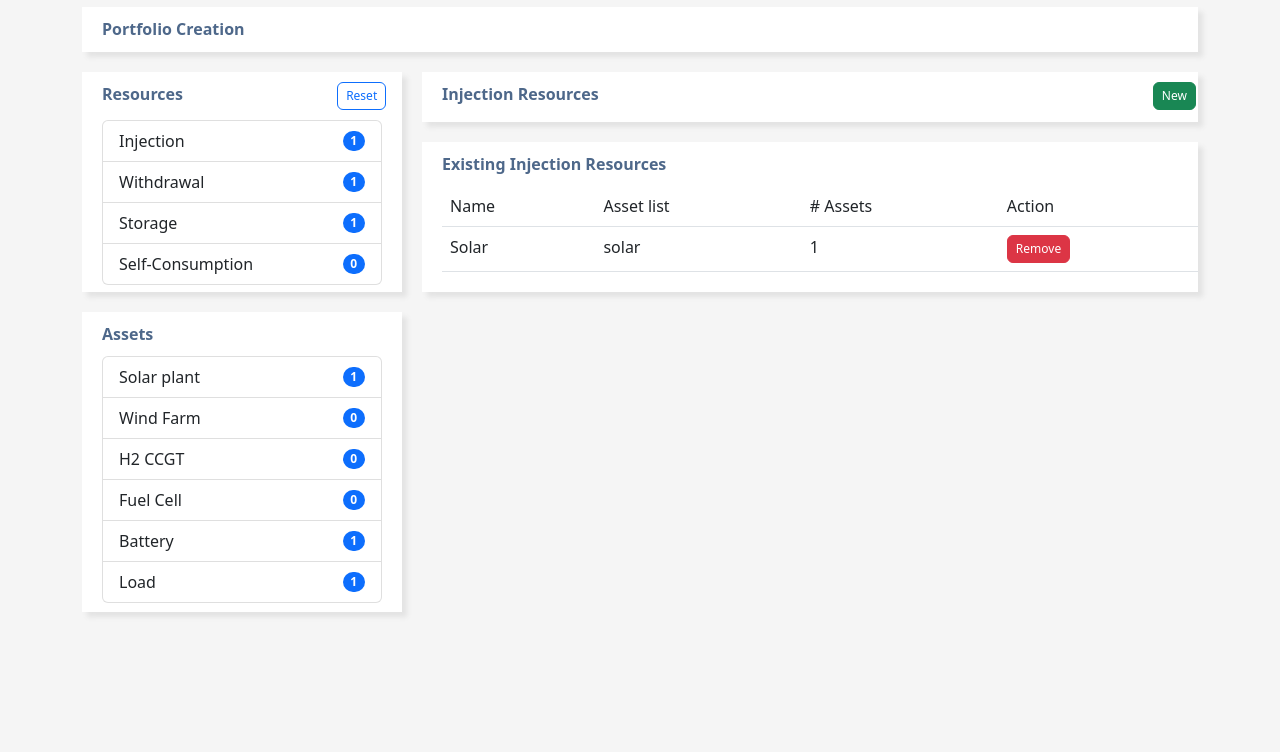
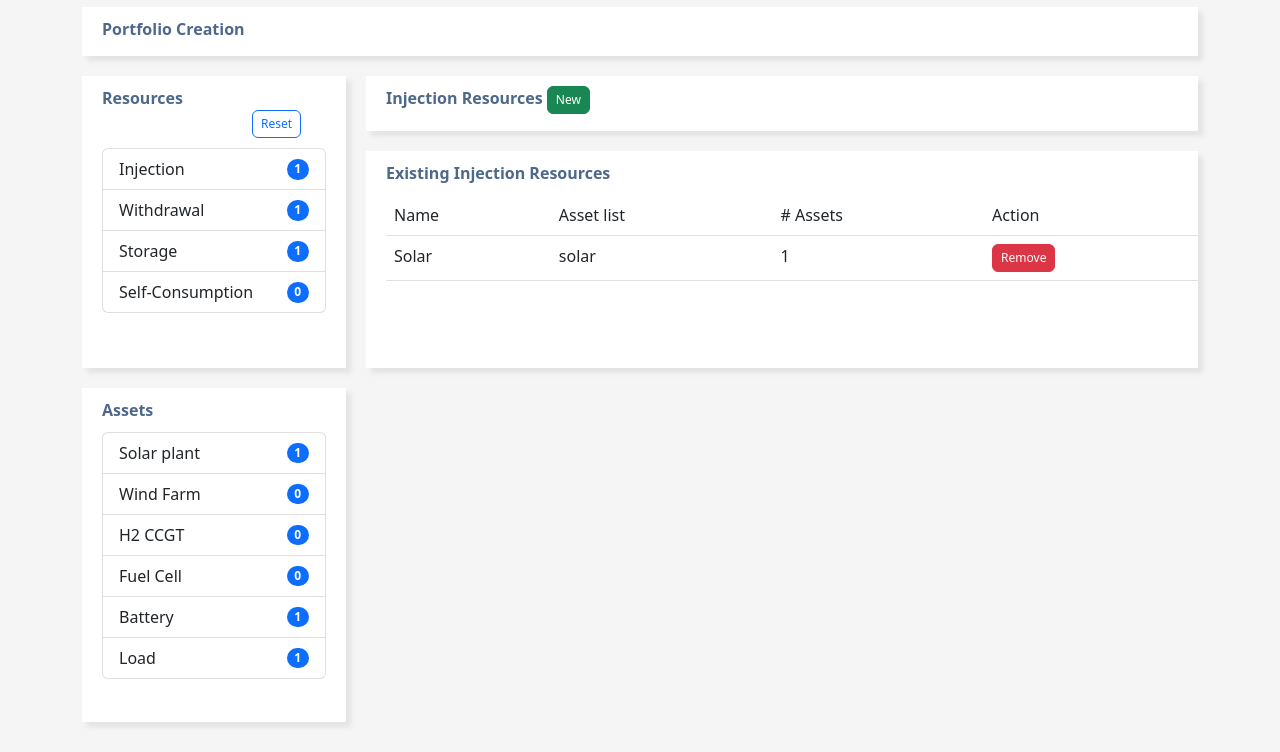
Before and after one commit to STKobo/Enex, a plain HTML site: page index.html in a window 1280 px wide. Shown: the part 48-800 px from the top of the page. Drawn offline with nearby package versions, Linux system fonts and the light colour scheme.

Commit message:
dernier commit MVP

```diff
--- a/index.html
+++ b/index.html
@@ -20,7 +20,7 @@
 
      <!-- Creation de la navbar-->
 
-      <nav class="navbar navbar-expand-md">
+      <nav class="navbar navbar-expand-lg">
         <div class="container-fluid">
           <a class="navbar-brand" href="#">
             <img src="img/enex.png" alt="" width="30" height="24" class="d-inline-block align-text-top">Enexflow</a>
@@ -96,7 +96,7 @@
         <div id="content1">
             <strong>Injection Resources</strong>
 
-                <button type="button" class="btn btn-success"style="--bs-btn-padding-y: .25rem; --bs-btn-padding-x: .5rem; --bs-btn-font-size: .75rem; margin-left: 550px;">
+                <button type="button" class="btn btn-success"style="--bs-btn-padding-y: .25rem; --bs-btn-padding-x: .5rem; --bs-btn-font-size: .75rem;">
                 New
                 </button>
 
--- a/style.css
+++ b/style.css
@@ -5,8 +5,8 @@
     /* 1vh représente 1% de la fenetre courante de hauteurn pour avoir un élément à la hauteur de votre fenêtre, mettre à 100  */
     grid-template-columns: 1fr 1fr 1fr 1fr;
     /* fr représente une fraction de l'espace disponible dans le conteneur de la grille. */
-    grid-template-rows: 50px 50px 150px 300px;
-    /* 0.5 0.5 2 2 */
+    grid-template-rows:  0.5fr 0.5fr 2fr 2fr;
+    /* 0.5 0.5 2 2    50px 20050pxpx 300px */
     grid-template-areas:
     "main main main main"
     "sidebar content1 content1 content1"
@@ -73,6 +73,7 @@ main {
 /* Positionnement du tableau dans la carte */
 .existing {
     height: 150px;
+    width : auto;
     padding-top: 10px;
 
 }
@@ -80,14 +81,14 @@ main {
 /* Changement de l'emplacement des listes */
 
 .resources-list {
-    width : 300px;
+    width : auto;
     height : 300px;
     padding-top : 10px;
     padding-right: 20px;
 }
 
 .assets-list {
-    width : 300px;
+    width : auto;
     height : 300px;
     padding-top : 10px;
     padding-right: 20px;
```
